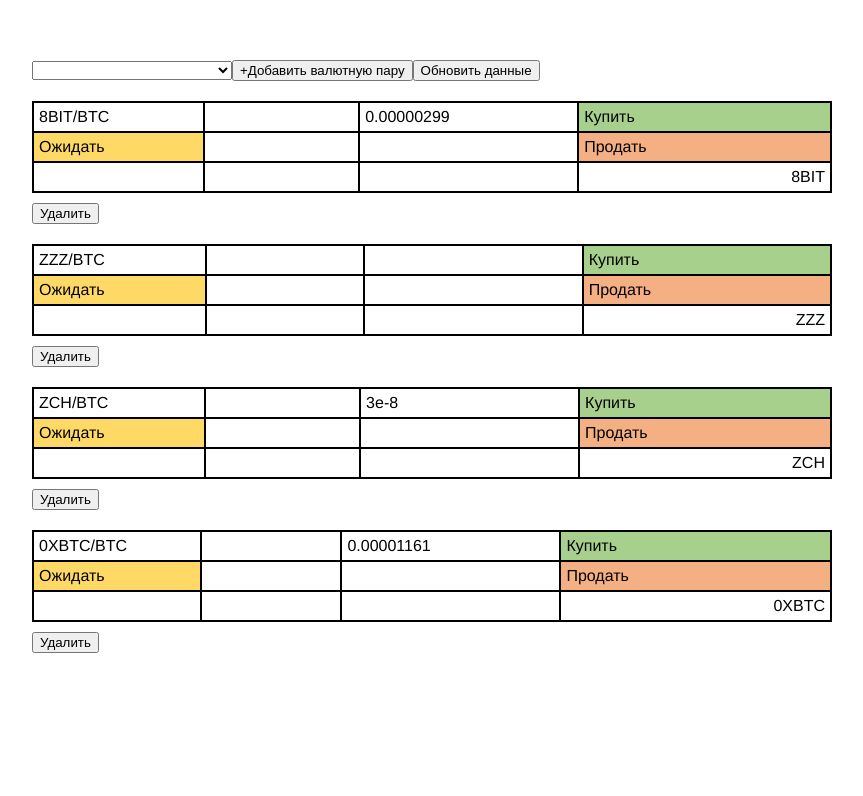
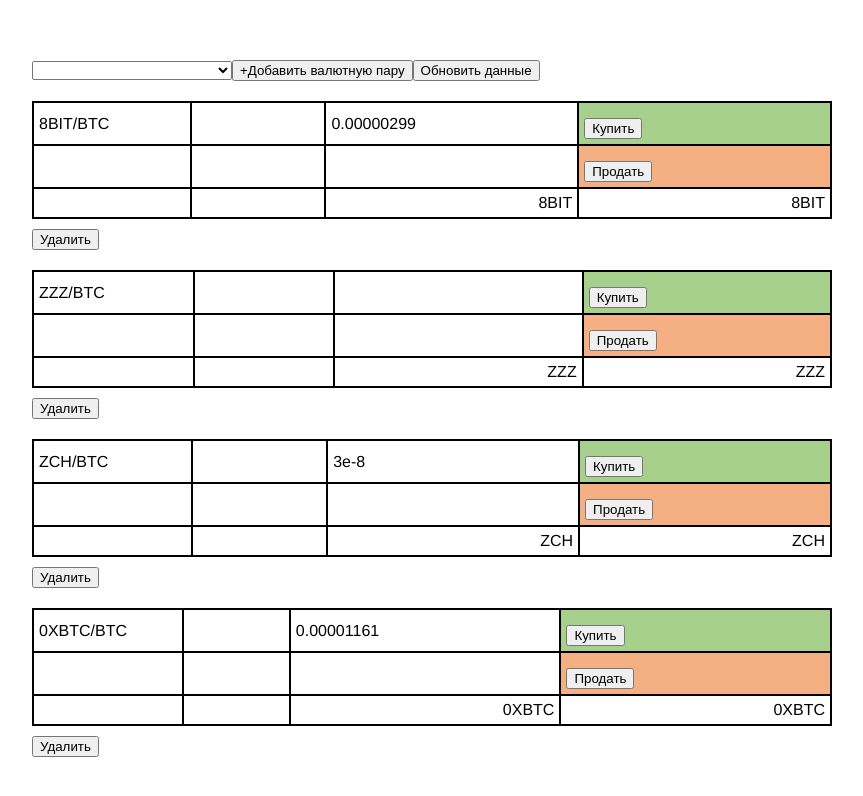
Before and after one commit to radius486/crypto, a Vue app: page / in a window 1280 px wide. Shown: the top 796 px of the page, without its empty margins (208-1071 px from the left). Built offline with nearby package versions, Linux system fonts and the light colour scheme.

Commit message:
Add some logic for calculating

```diff
--- a/src/components/currency-pair.vue
+++ b/src/components/currency-pair.vue
@@ -4,24 +4,33 @@
       <tr>
         <td>{{ pair.Label }}</td>
         <td></td>
-        <td>{{ pair.Price }}</td>
-        <td class='buy'>Купить</td>
+        <td title='Новый курс'>{{ pair.Price }}</td>
+        <td class='buy'>
+          <button @click.prevent="setMethod('buy')">Купить</button>
+        </td>
       </tr>
       <tr>
         <td :class='pairStatus'>{{ pairStatusText }}</td>
         <td class='course-percent'>{{ coursePercentText }}</td>
-        <td>
+        <td title='Старый курс'>
           <input type='text' v-model='oldPrice'>
         </td>
-        <td class='sell'>Продать</td>
+        <td class='sell'>
+          <button @click.prevent="setMethod('sell')">Продать</button>
+        </td>
       </tr>
       <tr>
         <td></td>
         <td></td>
-        <td></td>
-        <td>
+        <td title='Старое количество'>
           <div class='currency-code'>
-            <input type='text' v-model='quantity'>
+            <input type='text' v-model='oldQuantity'>
+            {{ currencyCode }}
+          </div>
+        </td>
+        <td title='Новое количество'>
+          <div class='currency-code'>
+            <input type='text' v-model='newQuantity'>
             {{ currencyCode }}
           </div>
         </td>
@@ -47,12 +56,39 @@ export default {
   data() {
     return {
       oldPrice: undefined,
-      quantity: undefined,
+      newQuantity: undefined,
+      oldQuantity: undefined,
+      method: undefined,
     };
   },
   computed: {
     pairStatus() {
-      return 'wait';
+      if (this.method === 'buy') {
+        const price = ((this.oldQuantity * this.oldPrice) + (this.newQuantity * this.pair.Price))
+          / (this.oldQuantity + this.newQuantity);
+        console.log(price);
+
+        if (price > this.pair.Price) {
+          return 'buy';
+        }
+
+        return 'wait';
+      }
+
+      if (this.method === 'sell') {
+        const value = this.oldPrice + ((this.pair.Price - this.oldPrice)
+          / (this.newQuantity / this.oldQuantity));
+
+        console.log(value);
+
+        if (value > this.oldPrice) {
+          return 'sell';
+        }
+
+        return 'wait';
+      }
+
+      return '';
     },
     pairStatusText() {
       let text;
@@ -92,6 +128,9 @@ export default {
   methods: {
     deletePair() {
       this.$emit('delete', this.index);
+    },
+    setMethod(method) {
+      this.method = method;
     },
   },
 };
```
